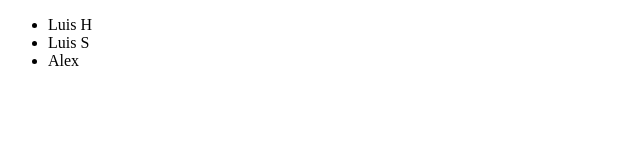
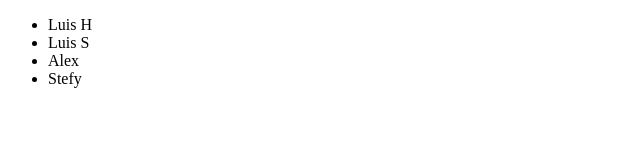
Before and after one commit to luysherrera/TestGitLocal, a plain HTML site: page index.html in a window 1280 px wide. Shown: the full height of the page, 0-640 px from the left. Drawn offline with Linux system fonts and the light colour scheme.

Commit message:
Actulizacion de prueba

```diff
--- a/index.html
+++ b/index.html
@@ -11,6 +11,7 @@
         <li>Luis H</li>
         <li>Luis S</li>
         <li>Alex</li>
+        <li>Stefy</li>
     </ul>
 </body>
 </html>
```
